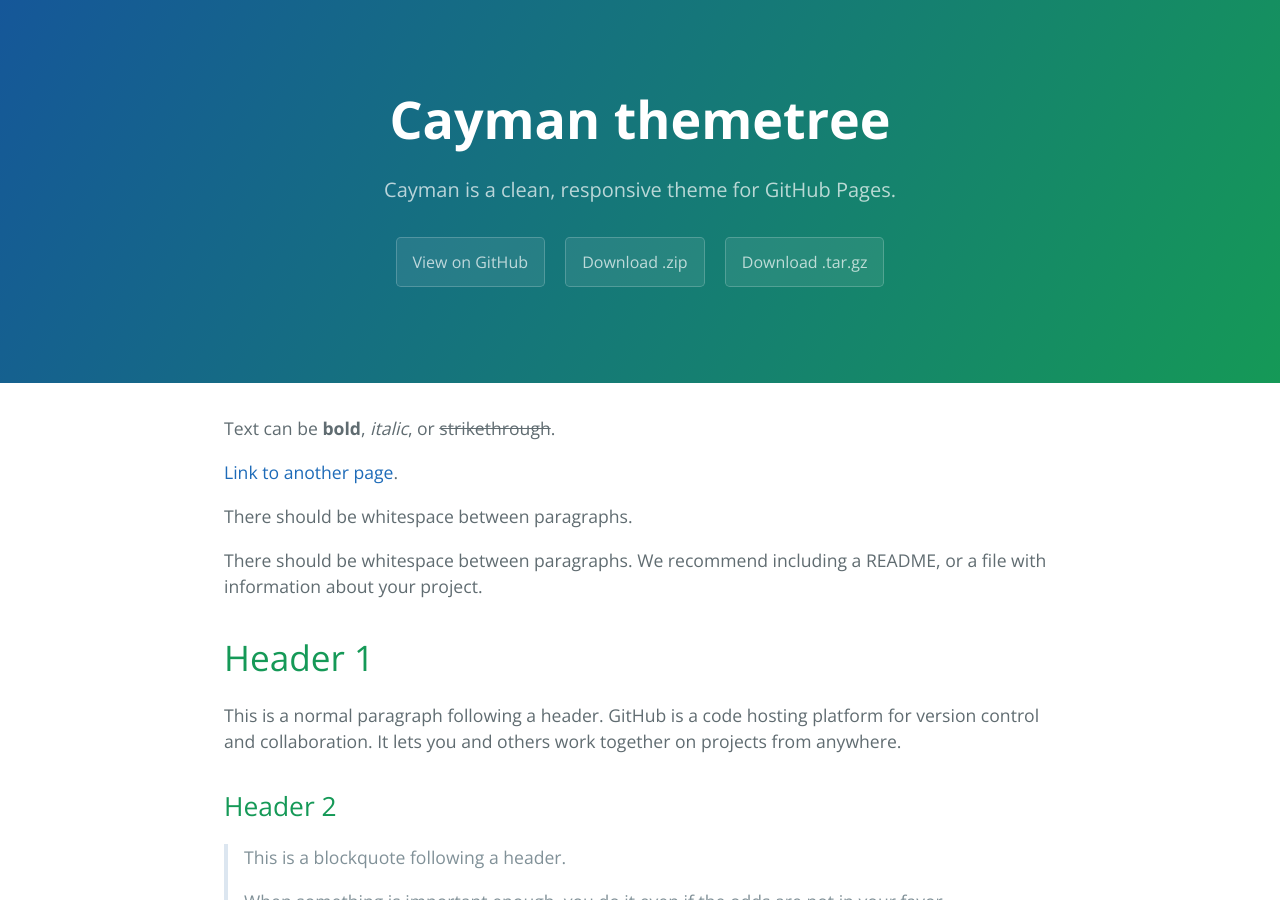
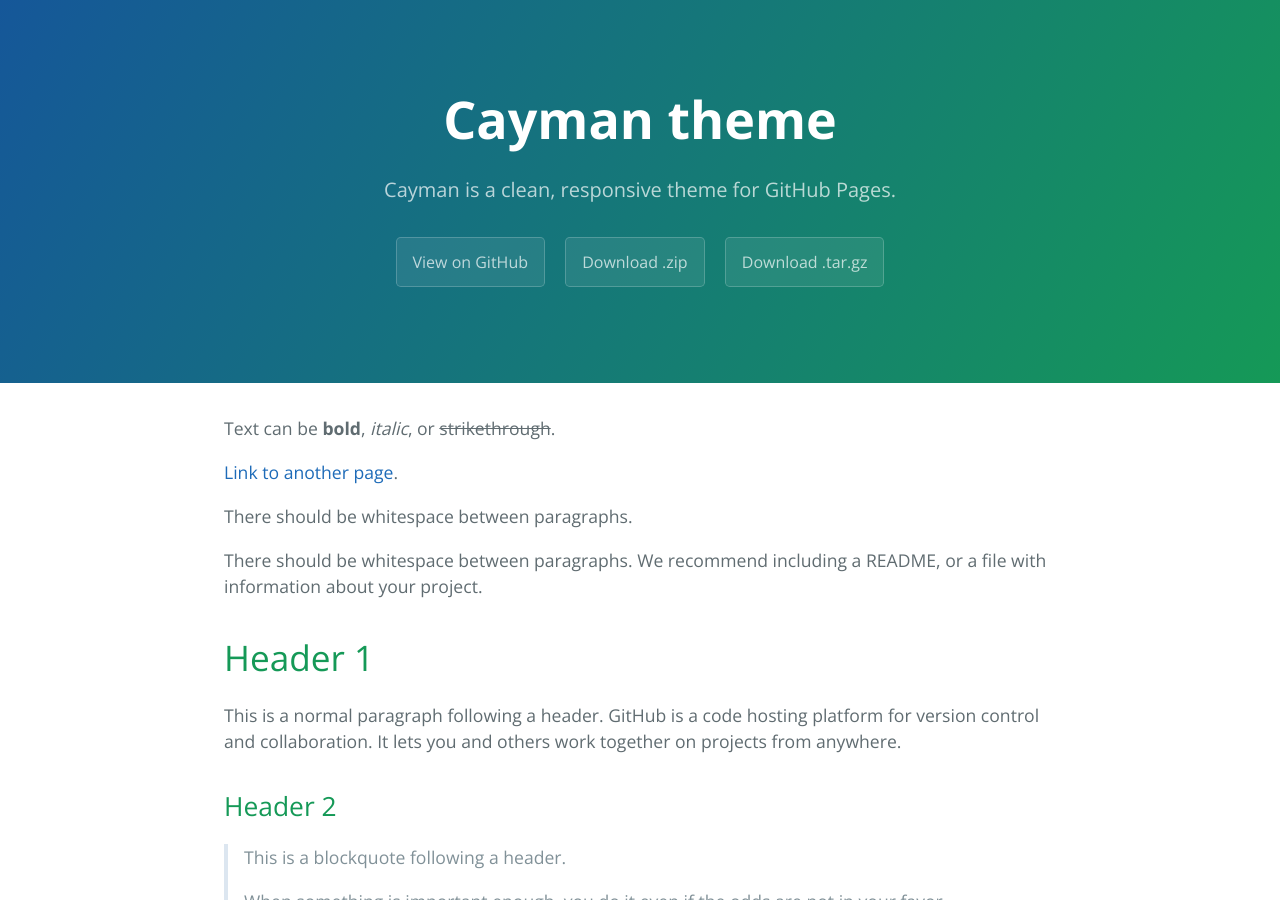
Before and after one commit to ananyakaushik48/AgriBud-Website, a Jekyll site: the page built from cayman-master/index.md, in a window 1280 px wide and 900 px high. Built offline with Jekyll 4.4.1, drawn with Linux system fonts in a browser that asks for light colours.

Commit message:
Update default.html

```diff
--- a/cayman-master/_layouts/default.html
+++ b/cayman-master/_layouts/default.html
@@ -11,7 +11,7 @@
   </head>
   <body>
     <section class="page-header">
-      <h1 class="project-name">{{ site.title | default: site.github.repository_name }}tree</h1>
+      <h1 class="project-name">{{ site.title | default: site.github.repository_name }}</h1>
       <h2 class="project-tagline">{{ site.description | default: site.github.project_tagline }}</h2>
       {% if site.github.is_project_page %}
         <a href="{{ site.github.repository_url }}" class="btn">View on GitHub</a>
```
